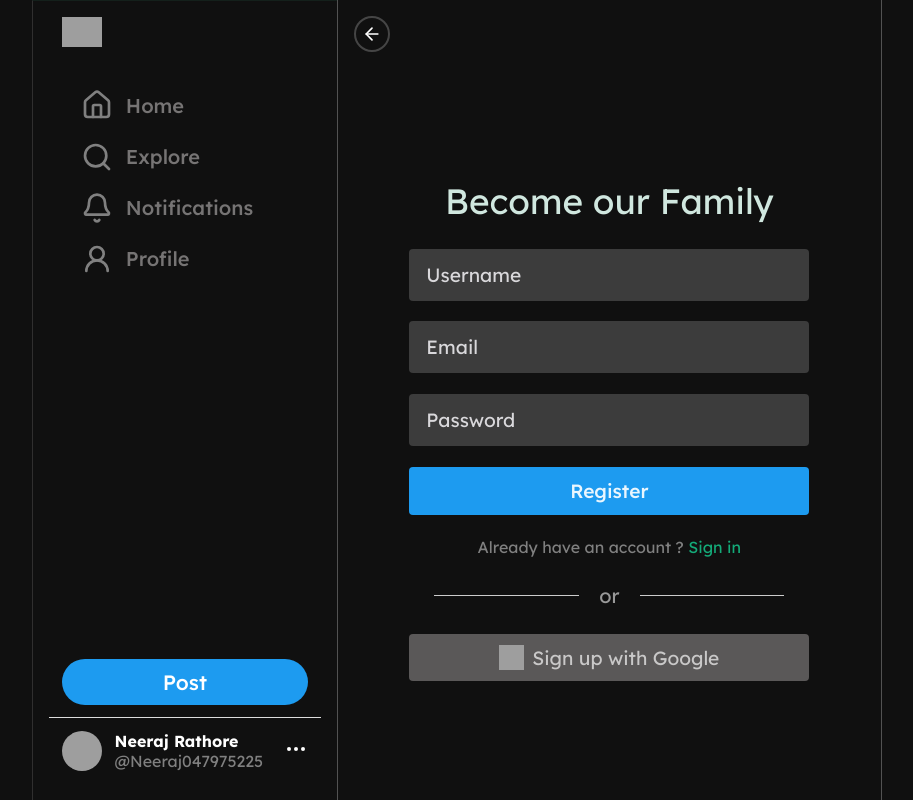
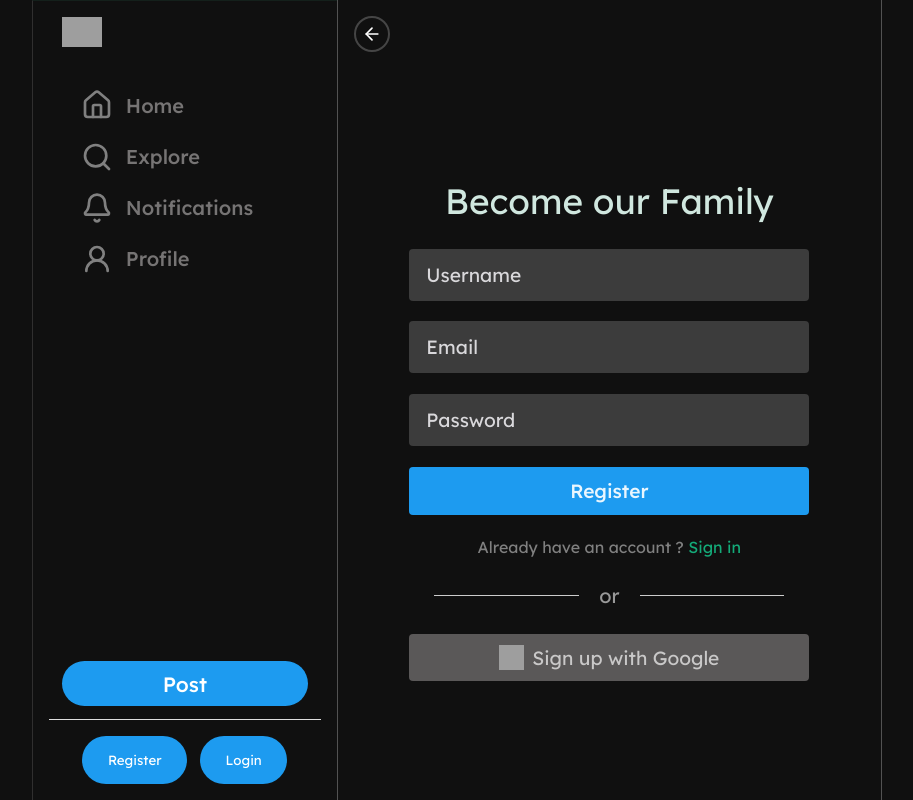
Before and after one commit to NeerajX-code/RoastMedia_Frontend, a React (Vite) app: page /Register in a window 1280 px wide. Shown: the whole page, without its empty margins (183-1096 px from the left). Built offline with nearby package versions, Linux system fonts and the light colour scheme; grey boxes are pictures that could not be loaded; a web font is replaced by a local one.

Commit message:
logout functionality

```diff
--- a/src/components/SideBar/SideBar.jsx
+++ b/src/components/SideBar/SideBar.jsx
@@ -1,10 +1,28 @@
 import { NavLink, useNavigate } from "react-router-dom";
 import "./Sidebar.css";
-import { Bell, Ellipsis, EllipsisVertical, Home, Search, UserRound } from "lucide-react";
+import { Bell, CurlyBraces, Ellipsis, EllipsisVertical, Home, Search, UserRound } from "lucide-react";
+import { useDispatch, useSelector } from "react-redux";
+import Cookies from "js-cookie";
+import { useState } from "react";
+import { clearUser } from "../../store/Reducers/userReducer";
 
 export default function Sidebar() {
+  const { user } = useSelector((state) => state.userReducer);
+  const navigate = useNavigate();
+  const dispatch = useDispatch();
+  const [showMenu, setShowMenu] = useState(false);
 
-  const navigate = useNavigate();
+  const toggleMenu = () => {
+    setShowMenu((prev) => !prev);
+  };
+
+
+  const handleLogout = () => {
+    console.log("User logged out!");
+    Cookies.remove("token");
+    dispatch(clearUser());
+    navigate("/");
+  };
 
   return (
     <nav className="sidebar">
@@ -35,14 +53,28 @@ export default function Sidebar() {
 
       <button onClick={() => navigate("/Post")} className="sidebar_post-btn">Post</button>
 
-      <div className="sidebar__profile">
-        <img src="/profile.jpg" alt="Profile" className="profile-img" />
-        <div className="profile-info">
-          <strong>Neeraj Rathore</strong>
-          <span>@Neeraj047975225</span>
+      {user && (
+        <div className="sidebar__profile">
+          <img src={user?.avatarUrl} style={{ objectFit: "cover" }} alt="Profile" className="profile-img" />
+          <div className="profile-info">
+            <strong>{user?.displayName}</strong>
+            <span>@{user?.userId?.username}</span>
+          </div>
+          <span className="dots" onClick={toggleMenu}><Ellipsis /></span>
+          {showMenu && (
+            <div className="logout_menu">
+              <button onClick={handleLogout}>Logout</button>
+            </div>
+          )}
         </div>
-        <span className="dots"><Ellipsis /></span>
-      </div>
+      )}
+
+      {!user && (
+        <div className="sideBar_auth">
+          <button onClick={() => navigate("/Register")}>Register</button>
+          <button onClick={() => navigate("/Login")}>Login</button>
+        </div>
+      )}
     </nav>
   );
 }
--- a/src/components/SideBar/Sidebar.css
+++ b/src/components/SideBar/Sidebar.css
@@ -81,6 +81,7 @@
   gap: 0.8rem;
   padding: 0.8rem;
   cursor: pointer;
+  position: relative;
   border-top: 1px solid #ddd;
 }
 .sidebar__profile .profile-img {
@@ -100,4 +101,36 @@
 .sidebar__profile .dots {
   margin-left: auto;
   cursor: pointer;
+}
+.sidebar__profile .logout_menu {
+  position: absolute;
+  top: -50px;
+  right: 5px;
+}
+.sidebar__profile .logout_menu button {
+  border: none;
+  border-radius: 50px;
+  font-size: clamp(1rem, 1.2vw, 1.2rem);
+  padding: clamp(0.8rem, 1.2vw, 1rem) clamp(1.5rem, 2vw, 2rem);
+  background-color: rgb(248, 5, 5);
+  color: white;
+}
+.sidebar .sideBar_auth {
+  width: 100%;
+  display: flex;
+  justify-content: center;
+  align-items: center;
+  gap: clamp(0.8rem, 1vw, 1rem);
+  border-top: 1px solid rgba(255, 255, 255, 0.863);
+  padding-top: 1rem;
+}
+.sidebar .sideBar_auth button {
+  color: white;
+  border: none;
+  padding: clamp(1rem, 1vw, 1.5rem) clamp(1.5rem, 2vw, 1.8rem);
+  background-color: #1d9bf0;
+  border-radius: 50px;
+}
+.sidebar .sideBar_auth div {
+  height: 100%;
 }/*# sourceMappingURL=Sidebar.css.map */
--- a/src/components/SideBar/Sidebar.scss
+++ b/src/components/SideBar/Sidebar.scss
@@ -90,6 +90,7 @@
     gap: 0.8rem;
     padding: 0.8rem;
     cursor: pointer;
+    position: relative;
     border-top: 1px solid #ddd;
 
     .profile-img {
@@ -113,5 +114,39 @@
       margin-left: auto;
       cursor: pointer;
     }
+    .logout_menu{
+      position: absolute;
+      top: -50px;
+      right: 5px;
+
+      button{
+        border: none;
+        border-radius: 50px;
+        font-size: clamp(1rem,1.2vw,1.2rem);
+        padding: clamp(0.8rem,1.2vw,1rem) clamp(1.5rem,2vw,2rem);
+        background-color: rgb(248, 5, 5);
+        color: white;
+      }
+    }
+  }
+  .sideBar_auth{
+    width: 100%;
+    display: flex;
+    justify-content: center;
+    align-items: center;
+    gap: clamp(0.8rem,1vw,1rem);
+    border-top: 1px solid rgba(255, 255, 255, 0.863);
+    padding-top: 1rem;
+
+    button{
+      color: white;
+      border: none;
+      padding: clamp(1rem,1vw,1.5rem) clamp(1.5rem,2vw,1.8rem);
+      background-color: #1d9bf0;
+      border-radius: 50px;
+    }
+    div{
+      height: 100%;
+    }
   }
 }
--- a/src/pages/Home/Home.css
+++ b/src/pages/Home/Home.css
@@ -23,13 +23,15 @@
   padding: 1rem 1rem;
   border-bottom: 1px solid rgba(255, 255, 255, 0.627);
   width: 100%;
+
 }
 
 .post-feed_options h2 {
-  font-size: clamp(1rem, 2vw, 1.5rem);
+  font-size: clamp(1rem, 1.8vw, 1.4rem);
   font-weight: 500;
   cursor: pointer;
   color: rgba(147, 147, 147, 0.785);
+
 
   &:hover{
     background-color: grey;
--- a/src/pages/Profile/OtherProfile.jsx
+++ b/src/pages/Profile/OtherProfile.jsx
@@ -1,6 +1,6 @@
 import React from 'react'
 import "./Profile.css";
-import { useParams } from 'react-router';
+import { useNavigate, useParams } from 'react-router';
 import { useDispatch, useSelector } from 'react-redux';
 import { useEffect } from 'react';
 import Loading from '../../components/Loader/Loading';
@@ -13,6 +13,7 @@ const OtherProfile = () => {
     const { id } = useParams();
     const { user, posts, profileLoading, postsLoading } = useSelector((state) => state.OtherProfileReducer);
     const dispatch = useDispatch();
+    const navigate = useNavigate();
 
     useEffect(() => {
         dispatch(getOtherUserProfile(id));
@@ -36,7 +37,7 @@ const OtherProfile = () => {
             <div className="profile">
                 {/* Header */}
                 <div className="profile__nav">
-                    <div className="profile__back-btn">
+                    <div className="profile__back-btn" onClick={() => navigate("/")}>
                         <ArrowLeft size={30} />
                     </div>
                     <h2 className="profile__username">{user?.displayName}</h2>
@@ -68,7 +69,7 @@ const OtherProfile = () => {
 
                     {/* Bio */}
                     <p className="profile__bio">
-                        I'm Liam, the AI Roast Master. I use AI to generate savage captions for your photos. Upload your pics and let the roasts begin!
+                      {user?.bio}
                     </p>
 
                     {/* Tabs */}
@@ -76,7 +77,7 @@ const OtherProfile = () => {
                         <a href="#" className="active">Posts</a>
                     </div>
                     {postsLoading ? (
-                        <div>
+                        <div style={{ flex: "1", padding: "4rem 1rem", textAlign: "center" }}>
                             <p>Posts Fetching...</p>
                         </div>
                     ) : posts?.length > 0 ? (
@@ -86,12 +87,9 @@ const OtherProfile = () => {
                             ))}
                         </div>
                     ) : (
-                        <p>No posts yet.</p>
+                        <p style={{ width: "100%", padding: "4rem 1rem", textAlign: "center" }}>No posts yet.</p>
                     )}
                 </div>
-
-
-
 
             </div>
         )
--- a/src/store/Actions/postActions.jsx
+++ b/src/store/Actions/postActions.jsx
@@ -7,6 +7,7 @@ export const asyncGenerateCaption = createAsyncThunk(
     async (formdata, { rejectWithValue }) => {
         try {
             const { data } = await axios.post('/api/post/generateCaption', formdata);
+            console.log(data);
             return data;
         } catch (error) {
             console.log(error);
--- a/src/store/Actions/userActions.jsx
+++ b/src/store/Actions/userActions.jsx
@@ -25,3 +25,17 @@ export const updateUserDetails = createAsyncThunk(
           }
      }
 );
+
+
+export const getUserPosts = createAsyncThunk(
+    "/user/getUserPosts",
+    async (id, {rejectWithValue}) => {
+        try {
+            const { data } = await axios.get(`api/post/get/posts/user/${id}`);
+            console.log(data);
+            return data.posts;
+        } catch (error) {
+           return rejectWithValue(error.response?.message || "Failed to load Posts.");
+        }
+    }
+)
--- a/src/store/Reducers/authReducer.jsx
+++ b/src/store/Reducers/authReducer.jsx
@@ -14,6 +14,7 @@ const authSlice = createSlice({
     name: "auth",
     initialState,
     reducers: {
+
     },
     extraReducers: (builder) => {
         builder
--- a/src/store/Reducers/userReducer.jsx
+++ b/src/store/Reducers/userReducer.jsx
@@ -1,17 +1,21 @@
 import { createSlice } from '@reduxjs/toolkit'
-import { getUserProfile, updateUserDetails } from '../Actions/userActions';
+import { getUserProfile, updateUserDetails, getUserPosts } from '../Actions/userActions';
 
 const initialState = {
   user: null,
-  loading: false,
-  error: null,
-  updateSuccess: null,
+  profileLoading: false,
+  postsLoading: false,
+  profileError: null,
+  postsError: null,
 }
 
 export const userSlice = createSlice({
   name: 'user',
   initialState,
   reducers: {
+    clearUser(state) {
+      state.user = null
+    }
   },
   extraReducers: (builder) => {
 
@@ -19,35 +23,49 @@ export const userSlice = createSlice({
 
     builder
       .addCase(getUserProfile.pending, (state) => {
-        state.loading = true;
-        state.error = null;
+        state.profileLoading = true;
+        state.profileError = null;
       })
       .addCase(getUserProfile.fulfilled, (state, action) => {
-        state.loading = false;
+        state.profileLoading = false;
         state.user = action.payload;
       })
       .addCase(getUserProfile.rejected, (state, action) => {
-        state.loading = false;
-        state.error = action.payload;
+        state.profileLoading = false;
+        state.profileError = action.payload;
       })
 
-    // Update User Details
+      // Update User Details
 
       .addCase(updateUserDetails.pending, (state) => {
-        state.loading = true;
-        state.error = null;
-        state.updateSuccess = null;
+        state.profileLoading = true;
+        state.profileError = null;
       })
       .addCase(updateUserDetails.fulfilled, (state, action) => {
-        state.loading = false;
+        state.profileLoading = false;
         state.user = action.payload;
-        state.updateSuccess = "Profile updated successfully!";
       })
       .addCase(updateUserDetails.rejected, (state, action) => {
-        state.loading = false;
-        state.error = action.payload;
-      });
+        state.profileLoading = false;
+        state.profileError = action.payload;
+      })
+
+      .addCase(getUserPosts.pending, (state) => {
+        state.postsLoading = true;
+        state.postsError = null;
+      })
+      .addCase(getUserPosts.fulfilled, (state, action) => {
+        state.postsLoading = false;
+        state.posts = action.payload;
+      })
+      .addCase(getUserPosts.rejected, (state, action) => {
+        state.postsLoading = false;
+        state.postsError = action.payload;
+      })
+
   }
 })
 
+export const {clearUser} = userSlice.actions;
+
 export default userSlice.reducer;
--- a/src/utils/axios.config.jsx
+++ b/src/utils/axios.config.jsx
@@ -1,7 +1,7 @@
 import axios from "axios";
 
 const instance = axios.create({
-    baseURL: 'http://localhost:3000/',
+    baseURL: 'https://roastmedia-backend.onrender.com',
     withCredentials: true,
 });
 
```
Also changed, not shown: src/pages/Profile/Profile.jsx (+20 -13 lines), 1 other file (tests, documents, lock files or other folders).
